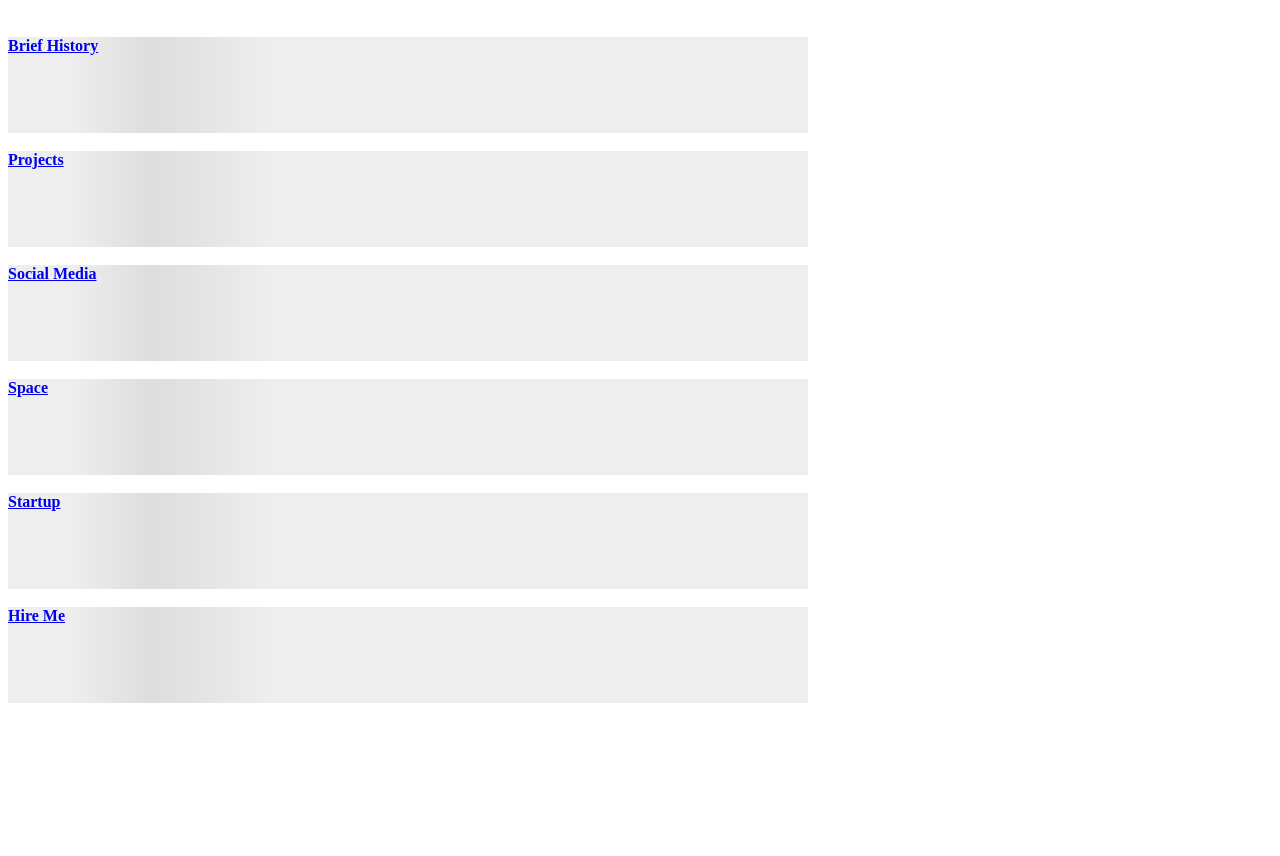
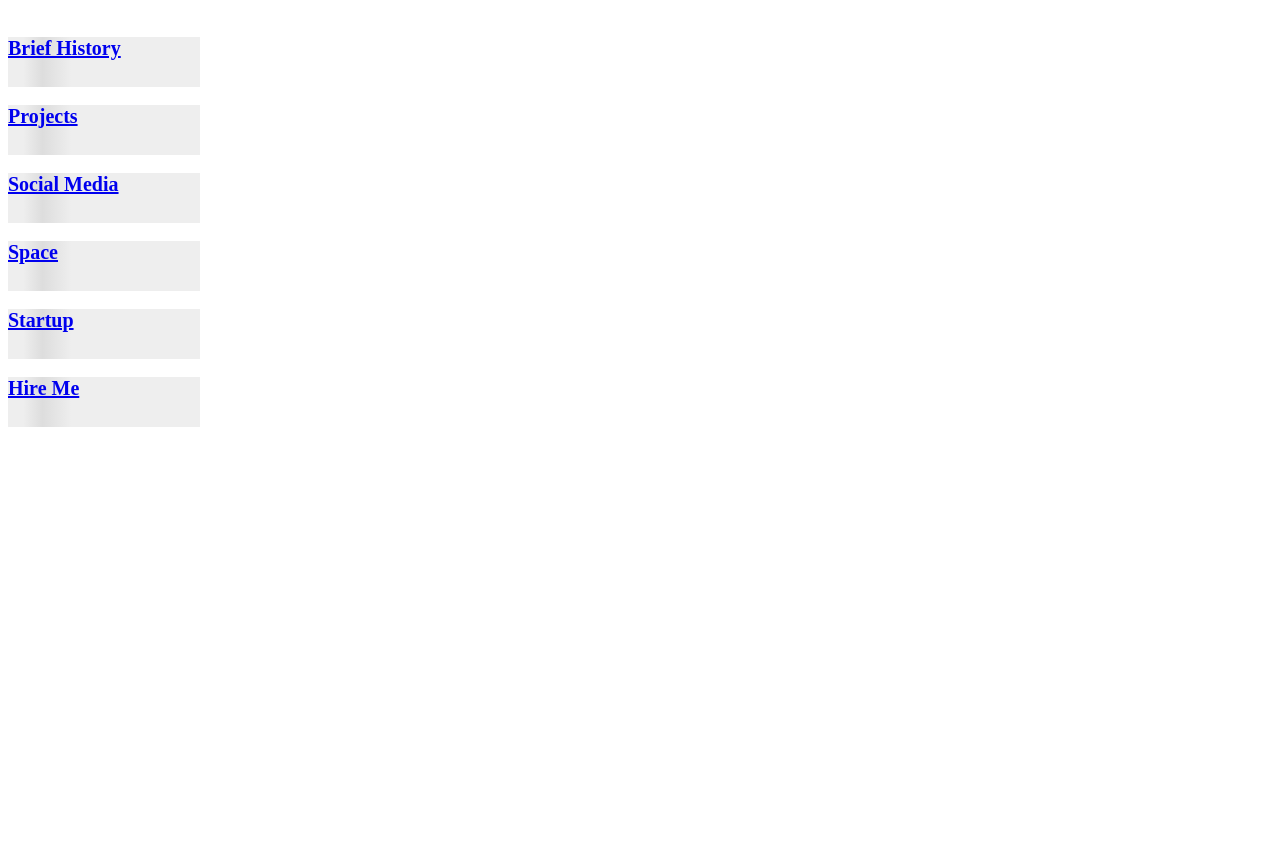
Before and after one commit to WindowsGeekPro/website, a plain HTML site: page index.html in a window 1280 px wide. Shown: the part 125-981 px from the top of the page. After the commit the page ends 896 px from the top, so only its background shows below. Drawn offline with Linux system fonts and the light colour scheme.

Commit message:
Update meow.css

```diff
--- a/meow.css
+++ b/meow.css
@@ -35,9 +35,10 @@
 	background: #f6f7f8;
 	background: linear-gradient(to right,  #eeeeee 8%,#dddddd 18%,#eeeeee 33%);
 	background-repeat: no-repeat;
-	background-size: 800px 104px;
-	height: 96px;
+	background-size: 192px 192px;
+	height: 50px;
 	position: relative;
+	font-size: 20px;
 }
 
 <!-- Masking -->
@@ -49,16 +50,25 @@
 
 /* Every thing below this is just positioning */
 
-.background-masker.header-top,
-.background-masker.header-bottom,
-.background-masker.subheader-bottom {
+.background-masker.header-top
+{
+	top: 0;
+	left: 40px;
+	right: 0;
+	height: 10px;
+	font-size: 30px;
+}
+
+.background-masker.header-left
+{
 	top: 0;
 	left: 40px;
 	right: 0;
 	height: 10px;
 }
 
-.background-masker.header-left,
+.background-masker.header-bottom,
+.background-masker.subheader-bottom,
 .background-masker.subheader-left,
 .background-masker.header-right,
 .background-masker.subheader-right {
@@ -106,6 +116,8 @@
 	left: 0;
 	right: 0;
 	height: 6px;
+	text-align: center;
+	font-size: 20px;
 }
 
 .background-masker.content-top {
```
